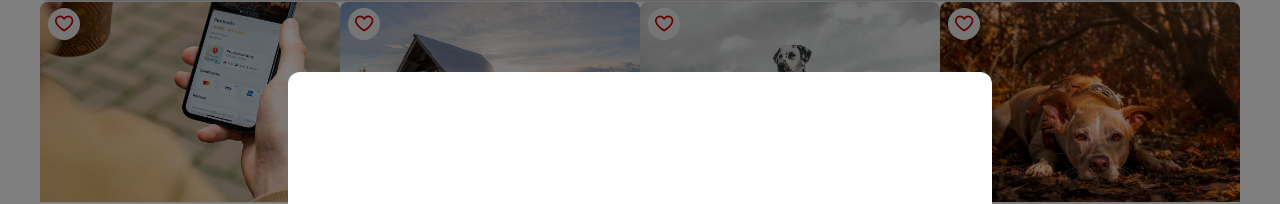
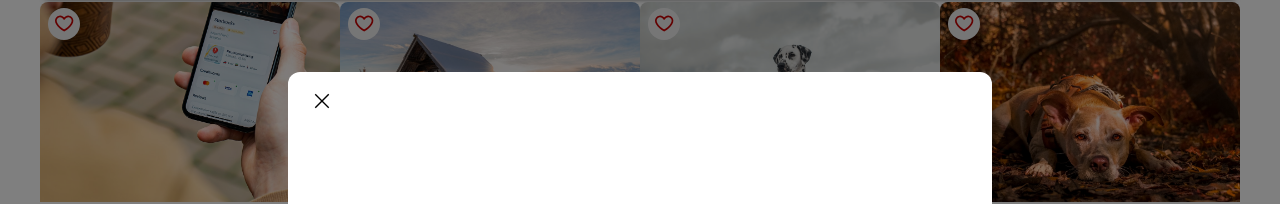
Before and after one commit to irohunk/photolabs-starter, a React (Create React App) app in the folder frontend/: page / in a window 1280 px wide. Both pictures are taken after a click on the picture 190 px from the left and 214 px from the top of the page. Shown: the part 112-316 px from the top of the page. Built offline with nearby package versions, Linux system fonts and the light colour scheme; the HTML template or start-up script is replaced by a standard one.

Commit message:
move the modal component to PhotoDetailsModal.jsx

```diff
--- a/frontend/src/App.jsx
+++ b/frontend/src/App.jsx
@@ -12,7 +12,7 @@ import topics from './mocks/topics';
 
 
 const App = () => {
-  const [selectedPhoto, setSelectedPhoto] = useState(null);
+  const [isModalVisible, setIsModalVisible] = useState(false);
   // Sample state to manage favorite photos
   // const [favPhotos, setFavPhotos] = useState([]);
 
@@ -20,16 +20,12 @@ const App = () => {
   // const isFavPhotoExist = favPhotos.length > 0;
 
   const toggleModal = (photo) => {
-    setSelectedPhoto(photo);
+    setIsModalVisible(!isModalVisible);
     console.log('Toggled modal for', photo);
   };
 
   // const [photoData, setPhotoData] = useState(photos);
   // const [topicData, setTopicData] = useState(topics);
-
-  const closeModal = () => {
-    setSelectedPhoto(null);
-  }
 
   return (
     <div className="App">
@@ -41,17 +37,10 @@ const App = () => {
         toggleModal={toggleModal}
       />
 
-      {selectedPhoto && (
-        <div className="photo-details-modal">
-          <button
-            className="photo-details-modal__close-button"
-            onClick={closeModal}
-          >
-            <span className="closeSymbol" alt="close">X</span>
-          </button>
-          {/* Placeholder for additional content in the modal */}
-        </div>
-      )}
+      <PhotoDetailsModal
+        isVisible={isModalVisible}
+        onClose={toggleModal}
+      />
     </div>
   );
 };
--- a/frontend/src/routes/PhotoDetailsModal.jsx
+++ b/frontend/src/routes/PhotoDetailsModal.jsx
@@ -3,14 +3,19 @@ import React from 'react';
 import '../styles/PhotoDetailsModal.scss'
 import closeSymbol from '../assets/closeSymbol.svg';
 
-const PhotoDetailsModal = () => {
+const PhotoDetailsModal = ({ isVisible, onClose }) => {
+  if (!isVisible) return null;
+
   return (
     <div className="photo-details-modal">
-      <button className="photo-details-modal__close-button">
+      <button
+        className="photo-details-modal__close-button"
+        onClick={onClose}
+      >
         <img src={closeSymbol} alt="close symbol" />
       </button>
     </div>
-  )
+  );
 };
 
 export default PhotoDetailsModal;
```
